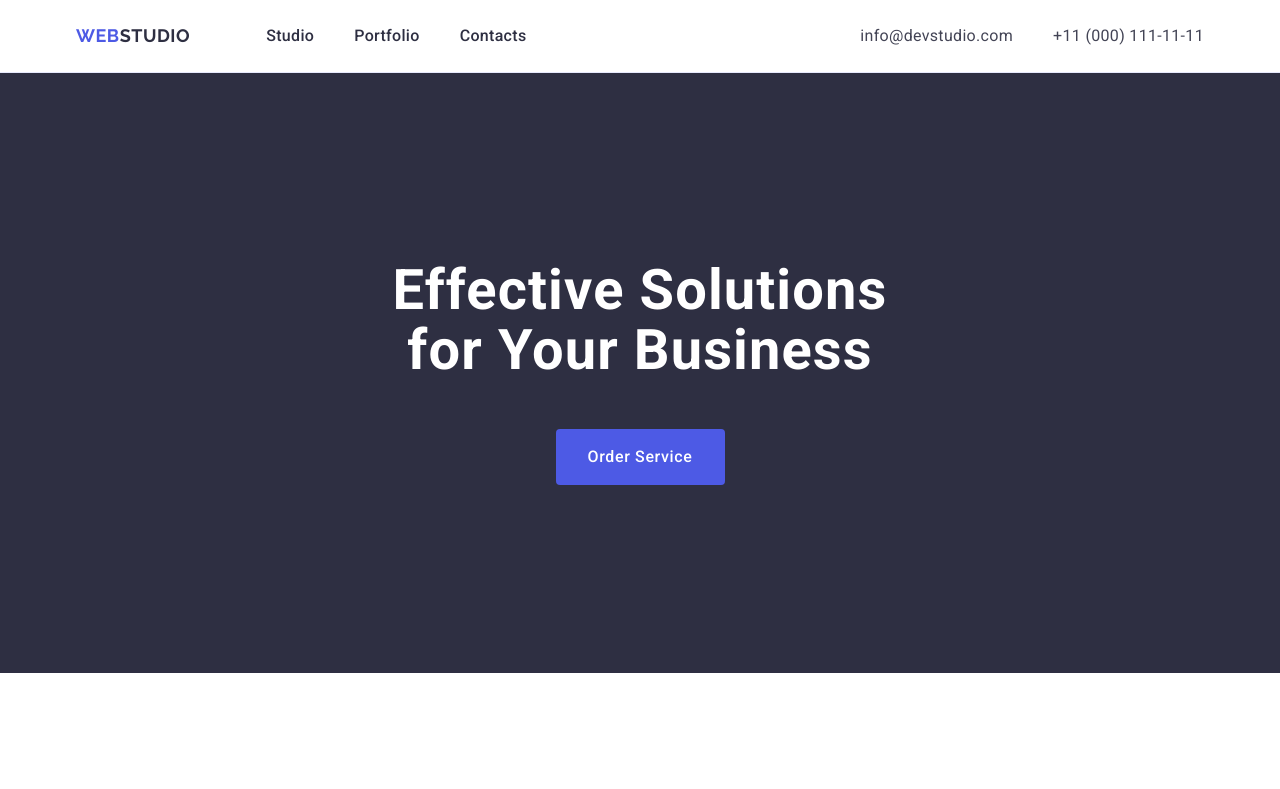
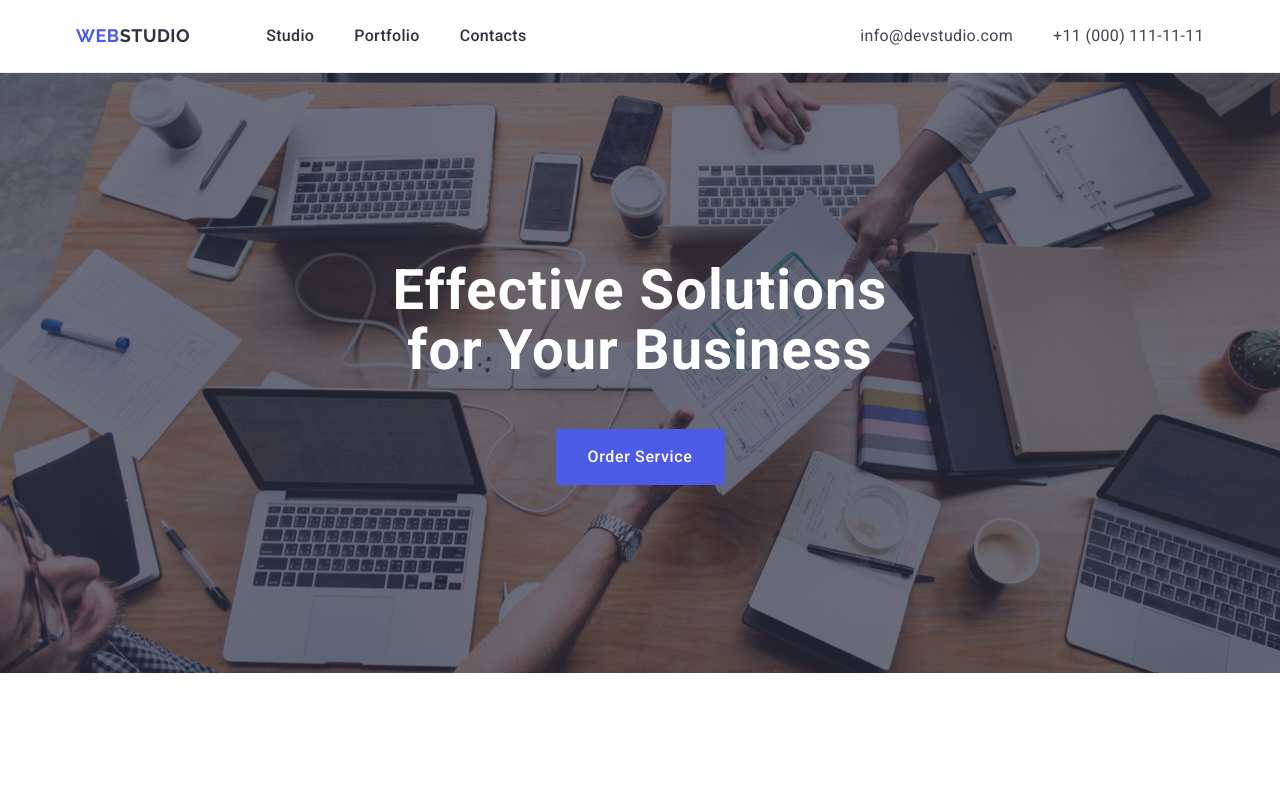
Before and after one commit to VIPon4ik/goit-markup-hw-04, a plain HTML site: page index.html in a window 1280 px wide. Shown: the top 789 px of the page. Drawn offline with nearby package versions, Linux system fonts and the light colour scheme.

Commit message:
Hero section complete

```diff
--- a/css/styles.css
+++ b/css/styles.css
@@ -150,6 +150,11 @@ section {
 .first-section {
   background-color: rgba(46, 47, 66, 1);
   padding: 188px 0;
+  background-image: linear-gradient(
+    rgba(46, 47, 66, 0.7),
+    rgba(46, 47, 66, 0.7)
+  ), url('../images/hero-image.jpg');
+  background-size: cover;
 }
 
 .first-section-title {
```
Also changed, not shown: images/hero-image.jpg (added), 1 other file.
